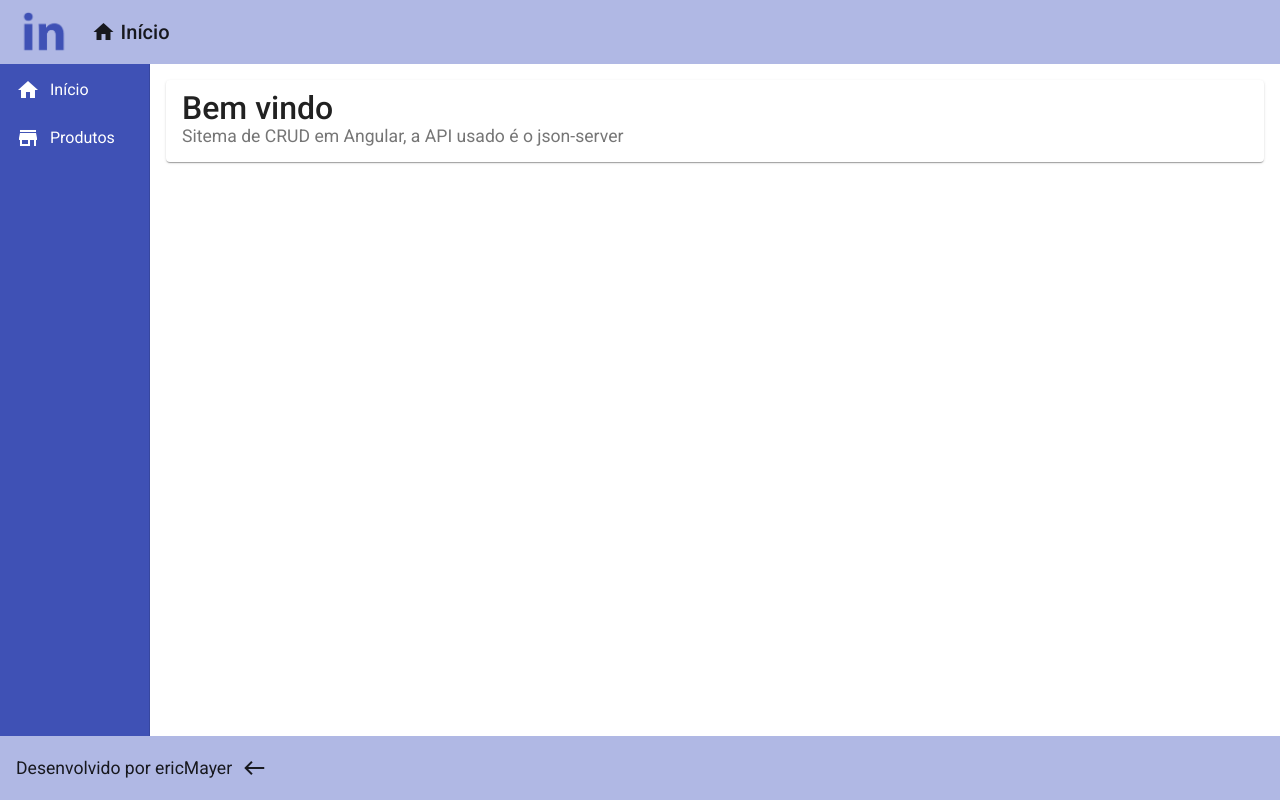
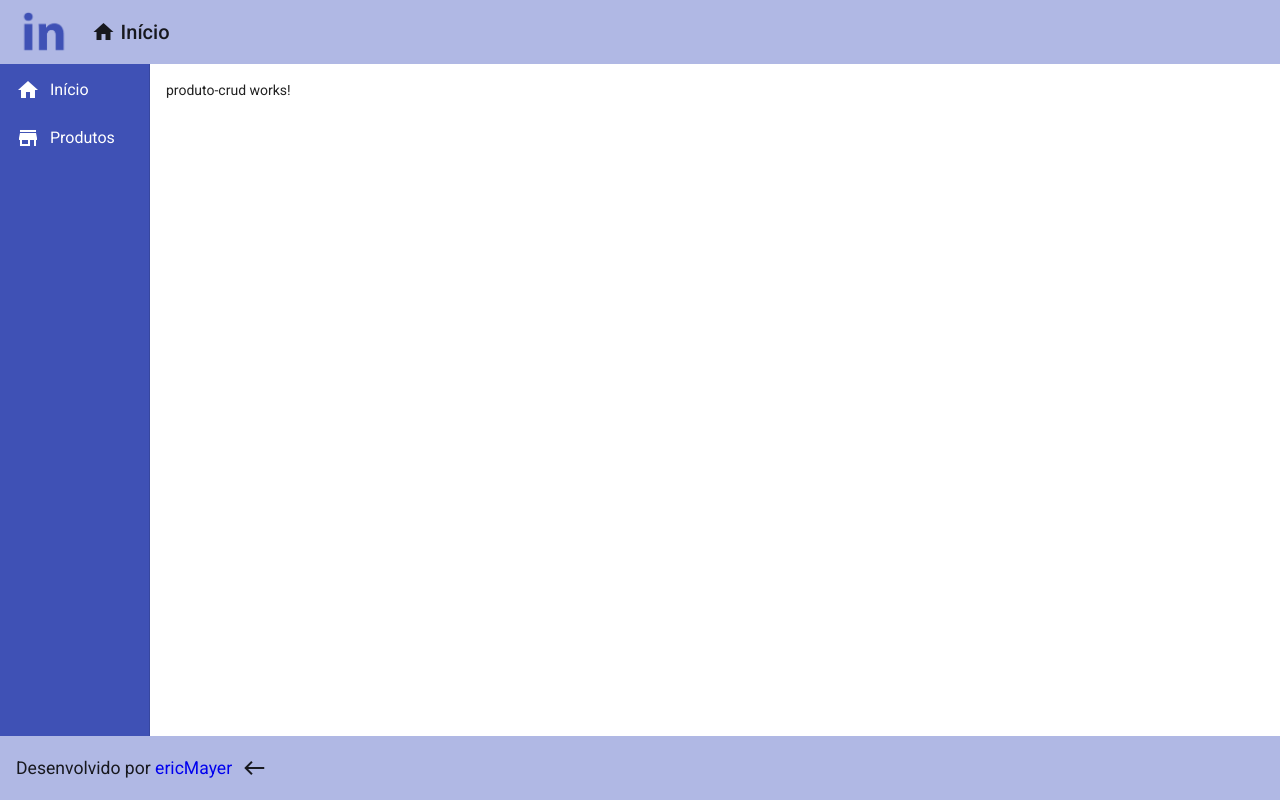
Before and after one commit to ericMayer/angular-crud, an Angular app in the folder frontend/: page /produtos in a window 1280 px wide. Before the commit this address led to /. Built offline with nearby package versions, Linux system fonts and the light colour scheme.

Commit message:
Criado rotas para navegação entre a página home e a página produtos

```diff
--- a/frontend/src/app/app-routing.module.ts
+++ b/frontend/src/app/app-routing.module.ts
@@ -1,11 +1,22 @@
-import { NgModule } from '@angular/core';
-import { Routes, RouterModule } from '@angular/router';
+import { NgModule } from "@angular/core";
+import { Routes, RouterModule } from "@angular/router";
 
+import { ContentComponent } from "./views/content/content.component";
+import { ProdutoCrudComponent } from "./views/produto-crud/produto-crud.component";
 
-const routes: Routes = [];
+const routes: Routes = [
+  {
+    path: "",
+    component: ContentComponent,
+  },
+  {
+    path: "produtos",
+    component: ProdutoCrudComponent,
+  },
+];
 
 @NgModule({
   imports: [RouterModule.forRoot(routes)],
-  exports: [RouterModule]
+  exports: [RouterModule],
 })
-export class AppRoutingModule { }
+export class AppRoutingModule {}
--- a/frontend/src/app/app.module.ts
+++ b/frontend/src/app/app.module.ts
@@ -14,6 +14,8 @@ import { FooterComponent } from "./components/template/footer/footer.component";
 import { NavegacaoComponent } from "./components/template/navegacao/navegacao.component";
 import { ContentComponent } from "./views/content/content.component";
 
+import { ProdutoCrudComponent } from "./views/produto-crud/produto-crud.component";
+
 @NgModule({
   declarations: [
     AppComponent,
@@ -21,6 +23,7 @@ import { ContentComponent } from "./views/content/content.component";
     FooterComponent,
     NavegacaoComponent,
     ContentComponent,
+    ProdutoCrudComponent,
   ],
   imports: [
     BrowserModule,
--- a/frontend/src/app/components/template/footer/footer.component.html
+++ b/frontend/src/app/components/template/footer/footer.component.html
@@ -2,7 +2,7 @@
   <footer class="footer">
     <p>
       Desenvolvido por
-      <a> ericMayer</a>
+      <a href="https://github.com/ericmayer" target="_blank"> ericMayer</a>
     </p>
     <span class="material-icons">
       west
--- a/frontend/src/app/components/template/header/header.component.html
+++ b/frontend/src/app/components/template/header/header.component.html
@@ -1,6 +1,6 @@
 <mat-toolbar class="nav-toolbar">
   <nav class="nav">
-    <a>
+    <a href="https://www.linkedin.com/in/ericaraujomayer/" target="_blank">
       <img src="../../../../assets/img/logo.png" alt="Logo" />
     </a>
 
--- a/frontend/src/app/components/template/navegacao/navegacao.component.html
+++ b/frontend/src/app/components/template/navegacao/navegacao.component.html
@@ -8,12 +8,12 @@
     fixedBottomGap="64"
   >
     <mat-nav-list class="nav-list">
-      <a mat-list-item>
+      <a mat-list-item routerLink="">
         <p class="material-icons">home</p>
         <p>Início</p>
       </a>
 
-      <a mat-list-item>
+      <a mat-list-item routerLink="produtos">
         <p class="material-icons">store</p>
         <p>Produtos</p>
       </a>
@@ -21,6 +21,6 @@
   </mat-sidenav>
 
   <mat-sidenav-content class="content">
-    <app-content></app-content>
+    <router-outlet></router-outlet>
   </mat-sidenav-content>
 </mat-sidenav-container>
--- /dev/null
+++ b/frontend/src/app/views/produto-crud/produto-crud.component.html
@@ -0,0 +1 @@
+<p>produto-crud works!</p>
--- /dev/null
+++ b/frontend/src/app/views/produto-crud/produto-crud.component.ts
@@ -0,0 +1,15 @@
+import { Component, OnInit } from '@angular/core';
+
+@Component({
+  selector: 'app-produto-crud',
+  templateUrl: './produto-crud.component.html',
+  styleUrls: ['./produto-crud.component.css']
+})
+export class ProdutoCrudComponent implements OnInit {
+
+  constructor() { }
+
+  ngOnInit(): void {
+  }
+
+}
```
Also changed, not shown: frontend/src/app/views/produto-crud/produto-crud.component.css (added).
